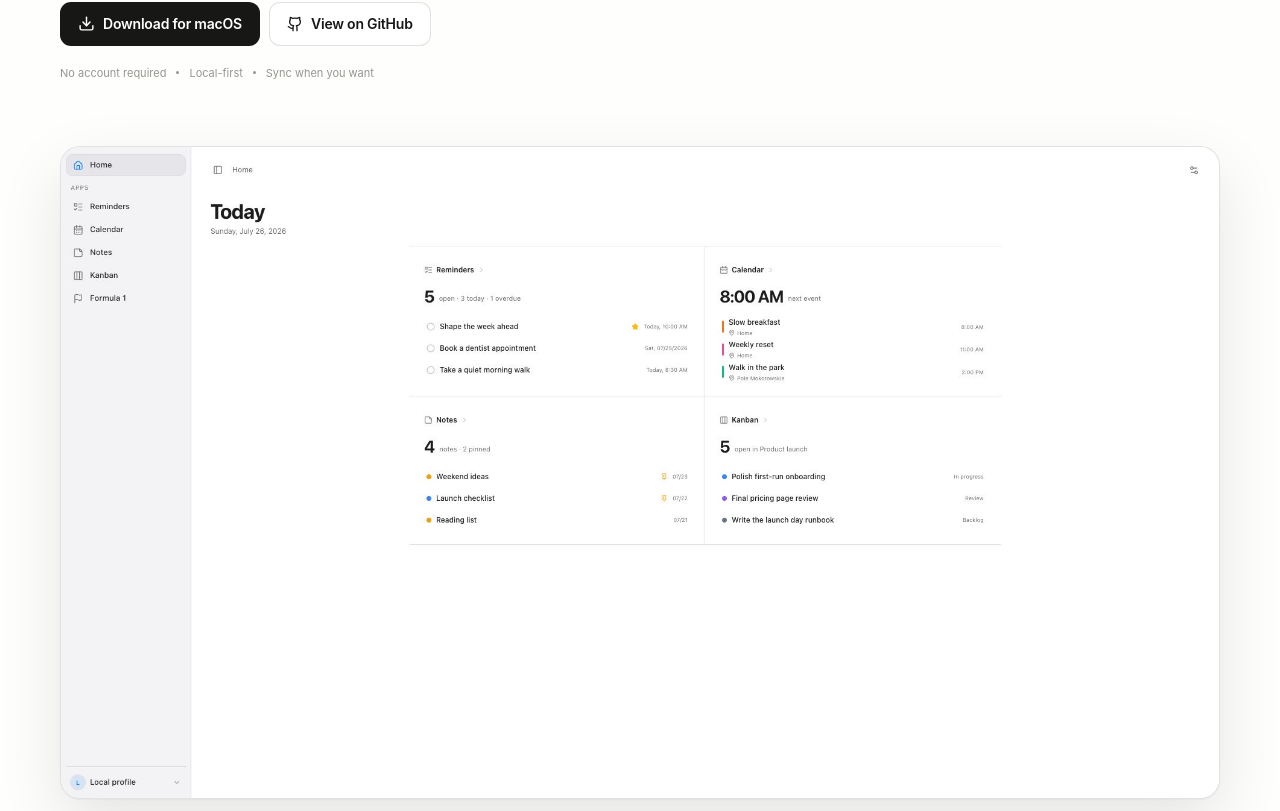
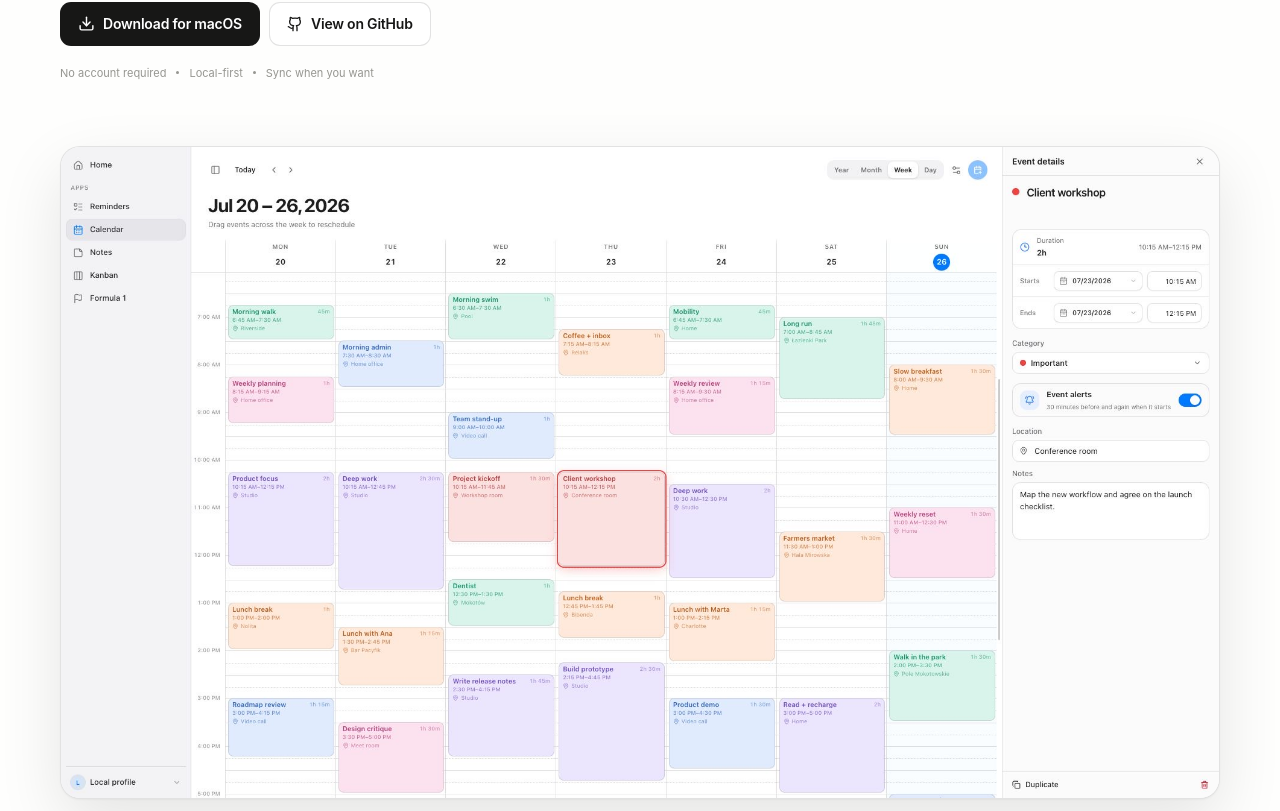
Before and after one commit to badosz0/lifever, a Next.js app in the folder apps/site/: page / in a window 1280 px wide. Shown: the part 449-1260 px from the top of the page. Built offline with nearby package versions, Linux system fonts and the light colour scheme.

Commit message:
fix(site): feature calendar in landing hero

```diff
--- a/apps/site/app/page.tsx
+++ b/apps/site/app/page.tsx
@@ -101,8 +101,8 @@ export default function Home() {
           <div className="hero-frame">
             <Image
               className="hero-image"
-              src="/screenshots/home-overview.jpg"
-              alt="Lifever Home showing useful summaries from reminders, calendar, notes, and Kanban"
+              src="/screenshots/calendar-week.jpg"
+              alt="Lifever Calendar showing a compact week with color-coded events and event details"
               width={1920}
               height={1080}
               loading="eager"
```
